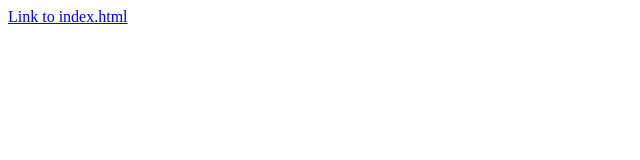
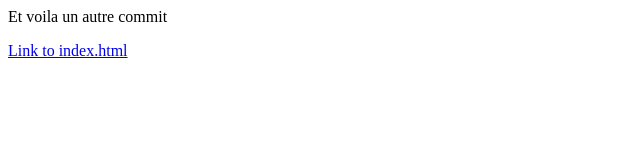
Before and after one commit to ColonelMoutarde/GitHub-Partie-2-Activite, a plain HTML site: page 2.html in a window 1280 px wide. Shown: the whole page, without its empty margins (0-640 px from the left). Drawn offline with Linux system fonts and the light colour scheme.

Commit message:
un nouveau commit

```diff
--- a/2.html
+++ b/2.html
@@ -3,7 +3,7 @@
         <title>Page 2</title>
     </head>
     <body>
-
+        <p>Et voila un autre commit </p>
         <p><a href="index.html">Link to index.html</a></p>
 
     </body>
```
Lines whose indentation alone changed are shown as unchanged.
